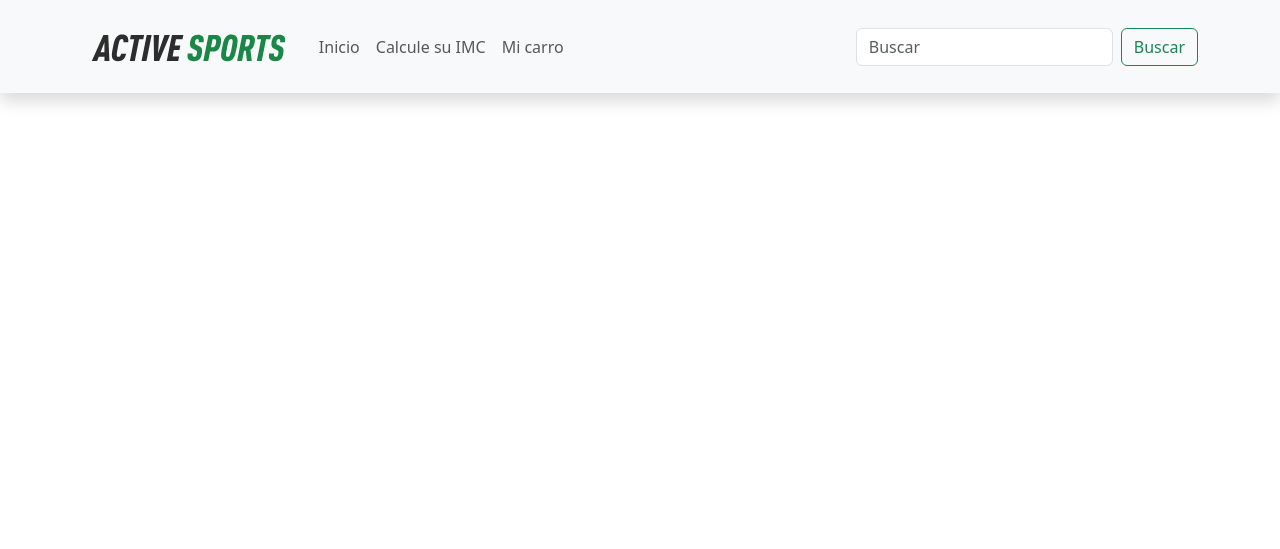
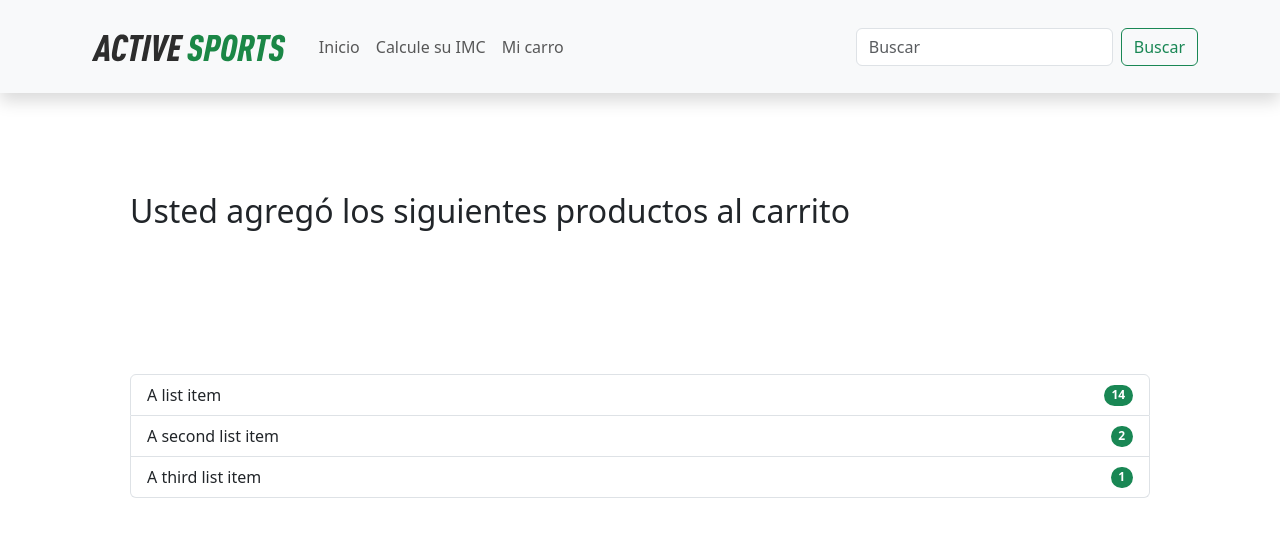
Before and after one commit to gerpress/proyecto-java-script, a plain HTML site: page pages/micarro.html in a window 1280 px wide. Drawn offline with nearby package versions, Linux system fonts and the light colour scheme.

Commit message:
dom y event

```diff
--- a/pages/micarro.html
+++ b/pages/micarro.html
@@ -37,6 +37,26 @@
         </div>
       </nav>
     </header>
+    <main>
+      <div class="p-5"></div>
+      <div class="container">
+        <h2 class="p-5 my-5">Usted agregó los siguientes productos al carrito</h2>
+        <ul class="list-group p-5">
+          <li class="list-group-item d-flex justify-content-between align-items-center">
+            A list item
+            <span class="badge bg-success rounded-pill">14</span>
+          </li>
+          <li class="list-group-item d-flex justify-content-between align-items-center">
+            A second list item
+            <span class="badge bg-success rounded-pill">2</span>
+          </li>
+          <li class="list-group-item d-flex justify-content-between align-items-center">
+            A third list item
+            <span class="badge bg-success rounded-pill">1</span>
+          </li>
+        </ul>
+      </div>
+    </main>
 
     <script src="https://cdn.jsdelivr.net/npm/bootstrap@5.3.0-alpha1/dist/js/bootstrap.bundle.min.js" integrity="sha384-w76AqPfDkMBDXo30jS1Sgez6pr3x5MlQ1ZAGC+nuZB+EYdgRZgiwxhTBTkF7CXvN" crossorigin="anonymous"></script>
   </body>
```
Also changed, not shown: index.html (+6 -6 lines), pages/imc..html (+7 -5 lines).
